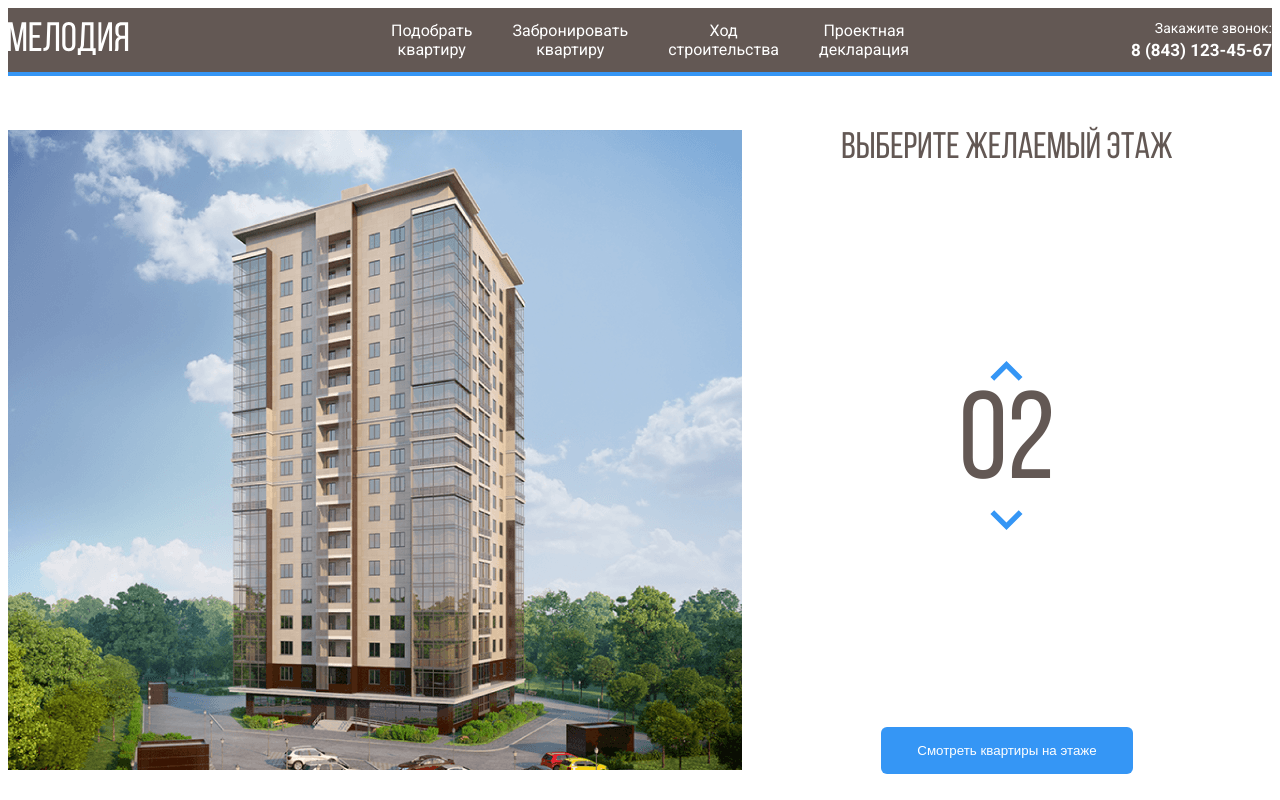
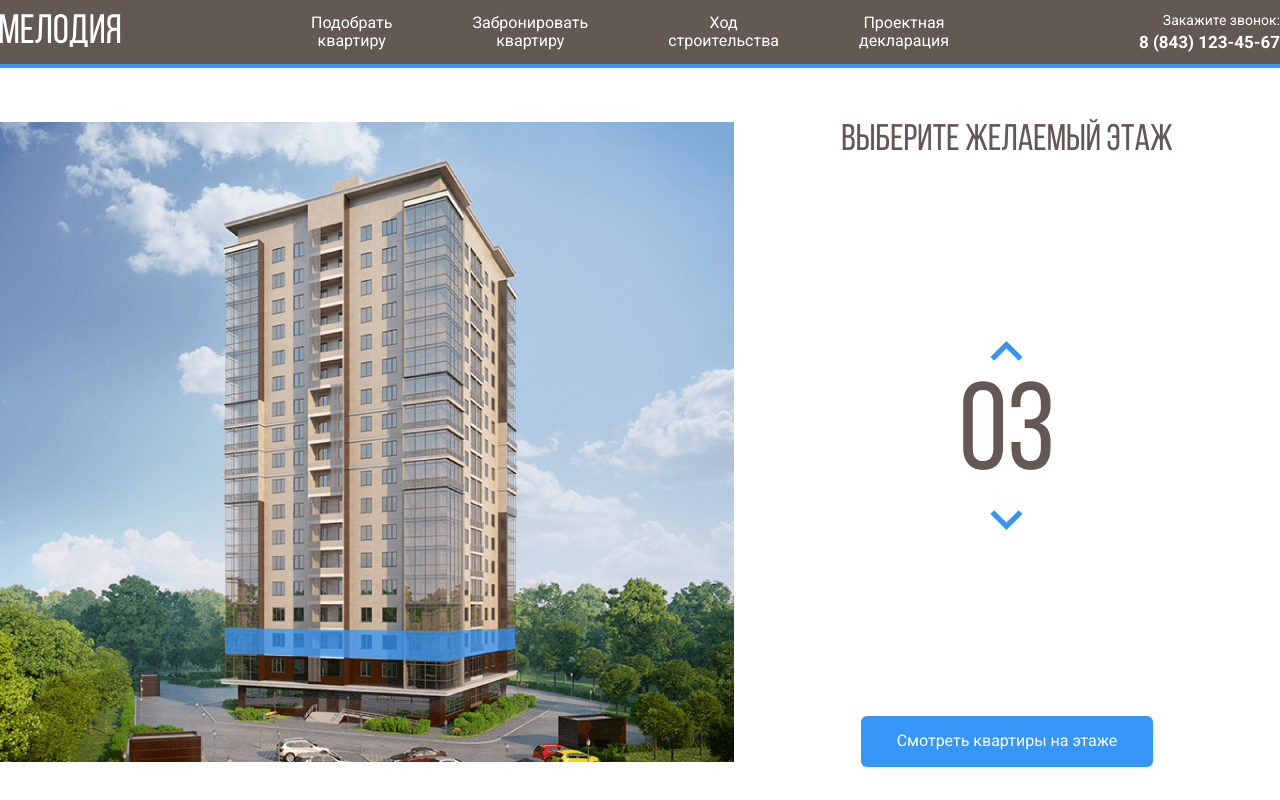
Before and after one commit to codehrdndtony/glo-melody, a plain HTML site: page index.html in a window 1280 px wide. Both pictures are taken after a click on the button 1006 px from the left and 372 px from the top of the page. Drawn offline with nearby package versions, Linux system fonts and the light colour scheme.

Commit message:
Finished with js part for floor selection

```diff
--- a/css/style.css
+++ b/css/style.css
@@ -28,14 +28,14 @@ body {
 }
 .navbar-menu {
     margin: 0; /* turn off outside spacing */
-    padding: 0px; /* turn off inside spacing */
+    padding: 0; /* turn off inside spacing */
     list-style: none;
     display: flex;
     text-align: center;
 }
 .navbar-item {
     margin-left: 40px;
-    margin-rught: 40px;
+    margin-right: 40px;
 }
 .navbar-link {
     text-decoration: none;
@@ -85,12 +85,15 @@ body {
     cursor: pointer;
 }
 .home-image path:hover {
-    opacity: 100;
+    opacity: 100%;
 }
 .counter {
     font-family: "Bebas Neue";
     font-size: 124px;
     color: #635854;
+}
+path.current-floor {
+    opacity: 100%;
 }
 .counter-group {
     display: flex;
--- a/index.html
+++ b/index.html
@@ -8,7 +8,7 @@
     <link rel="preconnect" href="https://fonts.googleapis.com">
     <link rel="preconnect" href="https://fonts.gstatic.com" crossorigin>
     <link href="https://fonts.googleapis.com/css2?family=Roboto:wght@400;700&display=swap" rel="stylesheet">
-    <link rel="stylesheet" href="css/normalize.css.css"/>
+    <link rel="stylesheet" href="css/normalize.css"/>
     <link rel="stylesheet" href="css/style.css"/>
 </head>
 <body>
@@ -52,23 +52,23 @@
                     </pattern>
                     <image id="image0_1_86" width="740" height="640" xlink:href="img/home1.png"/>
                 </defs>
-                <path d="M224 532L444.8 540L514 526.3V548L445.5 567.7L224 556.7V532Z" fill="#3595F6" fill-opacity="0.75"/>
-                <path d="M225 531V506L445.3 509.3L515 506V526L445.7 539L225 531Z" fill="#3595F6" fill-opacity="0.75"/>
-                <path d="M225 505V480H446H515V503L447 510L225 505Z" fill="#3595F6" fill-opacity="0.75"/>
-                <path d="M225 481V456L446.3 452.3L514 459V481H446" fill="#3595F6" fill-opacity="0.75"/>
-                <path d="M225 455V429L446.5 425.7L515 436.7V458L446 451.3L225 455Z" fill="#3595F6" fill-opacity="0.75"/>
-                <path d="M224 428V404.3L445 392L516 415V436.3L445 424L224 428Z" fill="#3595F6" fill-opacity="0.75"/>
-                <path d="M224 406V381L446.2 364.7L516 393.3V414L445.7 392.3L224 406Z" fill="#3595F6" fill-opacity="0.75"/>
-                <path d="M224 381V356L446.5 335.7L516 372.3V393L444 364.3L224 381Z" fill="#3595F6" fill-opacity="0.75"/>
-                <path d="M224 355V331L447 306.3L516 350.3V372L446.7 334L224 355Z" fill="#3595F6" fill-opacity="0.75"/>
-                <path d="M224 330V306L446.5 277.3L516 328.3V349L445.7 306.7L224 330Z" fill="#3595F6" fill-opacity="0.75"/>
-                <path d="M223 306V282L445.3 249L516 308.3V328L446 277.3L223 306Z" fill="#3595F6" fill-opacity="0.75"/>
-                <path d="M224 281V257L445.2 222L515 286V307L446.3 248.7L224 281Z" fill="#3595F6" fill-opacity="0.75"/>
-                <path d="M224 257V232L446.3 194L515 264.3V285L446 221L224 257Z" fill="#3595F6" fill-opacity="0.75"/>
-                <path d="M224 231V206L444.8 162.3L515 241.3V264L446 190.7L224 231Z" fill="#3595F6" fill-opacity="0.75"/>
-                <path d="M225 207V182L445 134L515 219V242L444.3 162.7L225 207Z" fill="#3595F6" fill-opacity="0.75"/>
-                <path d="M224 182V157L443.8 105L515 197.3V220L445.3 133.7L224 182Z" fill="#3595F6" fill-opacity="0.75"/>
-                <path d="M224 157V131L446 74.3L515 176V197L445.7 105.3L224 157Z" fill="#3595F6" fill-opacity="0.75"/>
+                <path data-floor="02" d="M224 532L444.8 540L514 526.3V548L445.5 567.7L224 556.7V532Z" fill="#3595F6" fill-opacity="0.75"/>
+                <path data-floor="03" d="M225 531V506L445.3 509.3L515 506V526L445.7 539L225 531Z" fill="#3595F6" fill-opacity="0.75"/>
+                <path data-floor="04" d="M225 505V480H446H515V503L447 510L225 505Z" fill="#3595F6" fill-opacity="0.75"/>
+                <path data-floor="05" d="M225 481V456L446.3 452.3L514 459V481H446" fill="#3595F6" fill-opacity="0.75"/>
+                <path data-floor="06" d="M225 455V429L446.5 425.7L515 436.7V458L446 451.3L225 455Z" fill="#3595F6" fill-opacity="0.75"/>
+                <path data-floor="07" d="M224 428V404.3L445 392L516 415V436.3L445 424L224 428Z" fill="#3595F6" fill-opacity="0.75"/>
+                <path data-floor="08" d="M224 406V381L446.2 364.7L516 393.3V414L445.7 392.3L224 406Z" fill="#3595F6" fill-opacity="0.75"/>
+                <path data-floor="09" d="M224 381V356L446.5 335.7L516 372.3V393L444 364.3L224 381Z" fill="#3595F6" fill-opacity="0.75"/>
+                <path data-floor="10" d="M224 355V331L447 306.3L516 350.3V372L446.7 334L224 355Z" fill="#3595F6" fill-opacity="0.75"/>
+                <path data-floor="11" d="M224 330V306L446.5 277.3L516 328.3V349L445.7 306.7L224 330Z" fill="#3595F6" fill-opacity="0.75"/>
+                <path data-floor="12" d="M223 306V282L445.3 249L516 308.3V328L446 277.3L223 306Z" fill="#3595F6" fill-opacity="0.75"/>
+                <path data-floor="13" d="M224 281V257L445.2 222L515 286V307L446.3 248.7L224 281Z" fill="#3595F6" fill-opacity="0.75"/>
+                <path data-floor="14" d="M224 257V232L446.3 194L515 264.3V285L446 221L224 257Z" fill="#3595F6" fill-opacity="0.75"/>
+                <path data-floor="15" d="M224 231V206L444.8 162.3L515 241.3V264L446 190.7L224 231Z" fill="#3595F6" fill-opacity="0.75"/>
+                <path data-floor="16" d="M225 207V182L445 134L515 219V242L444.3 162.7L225 207Z" fill="#3595F6" fill-opacity="0.75"/>
+                <path data-floor="17" d="M224 182V157L443.8 105L515 197.3V220L445.3 133.7L224 182Z" fill="#3595F6" fill-opacity="0.75"/>
+                <path data-floor="18" d="M224 157V131L446 74.3L515 176V197L445.7 105.3L224 157Z" fill="#3595F6" fill-opacity="0.75"/>
             </svg>
         </div>
         <!-- /.main-image -->
@@ -90,6 +90,11 @@
 
     </main>
 
-<script src="app.js"></script>
+    <script
+        src="https://code.jquery.com/jquery-3.6.0.min.js"
+        integrity="sha256-/xUj+3OJU5yExlq6GSYGSHk7tPXikynS7ogEvDej/m4="
+        crossorigin="anonymous">
+    </script>
+    <script src="js/main.js"></script>
 </body>
 </html>
--- /dev/null
+++ b/js/main.js
@@ -0,0 +1,41 @@
+$(document).ready(function() {
+  var currentFloor = 2;
+  let usCurrentFloor
+  var floorPath = $(".home-image path");
+  var counterUp = $(".counter-up");
+  var counterDown = $(".counter-down");
+
+  floorPath.on('mouseover', function () {
+    floorPath.removeClass("current-floor");
+    currentFloor = $(this).attr("data-floor");
+    $(".counter").text(currentFloor);
+  });
+
+  counterUp.on('click', function () {
+    if (currentFloor < 18) {
+      currentFloor++;
+      usCurrentFloor = currentFloor.toLocaleString('en-US',
+        {
+          minimumIntegerDigits: 2,
+          useGrouping: false
+        });
+      $(".counter").text(usCurrentFloor);
+      floorPath.removeClass("current-floor");
+      $(`[data-floor=${usCurrentFloor}]`).toggleClass("current-floor");
+    }
+  });
+
+  counterDown.on('click', function () {
+    if (currentFloor > 2) {
+      currentFloor --;
+      usCurrentFloor = currentFloor.toLocaleString('en-US',
+        {
+          minimumIntegerDigits: 2,
+          useGrouping: false
+        });
+      $(".counter").text(usCurrentFloor);
+      floorPath.removeClass("current-floor");
+      $(`[data-floor=${usCurrentFloor}]`).toggleClass("current-floor");
+    }
+  })
+});
```
